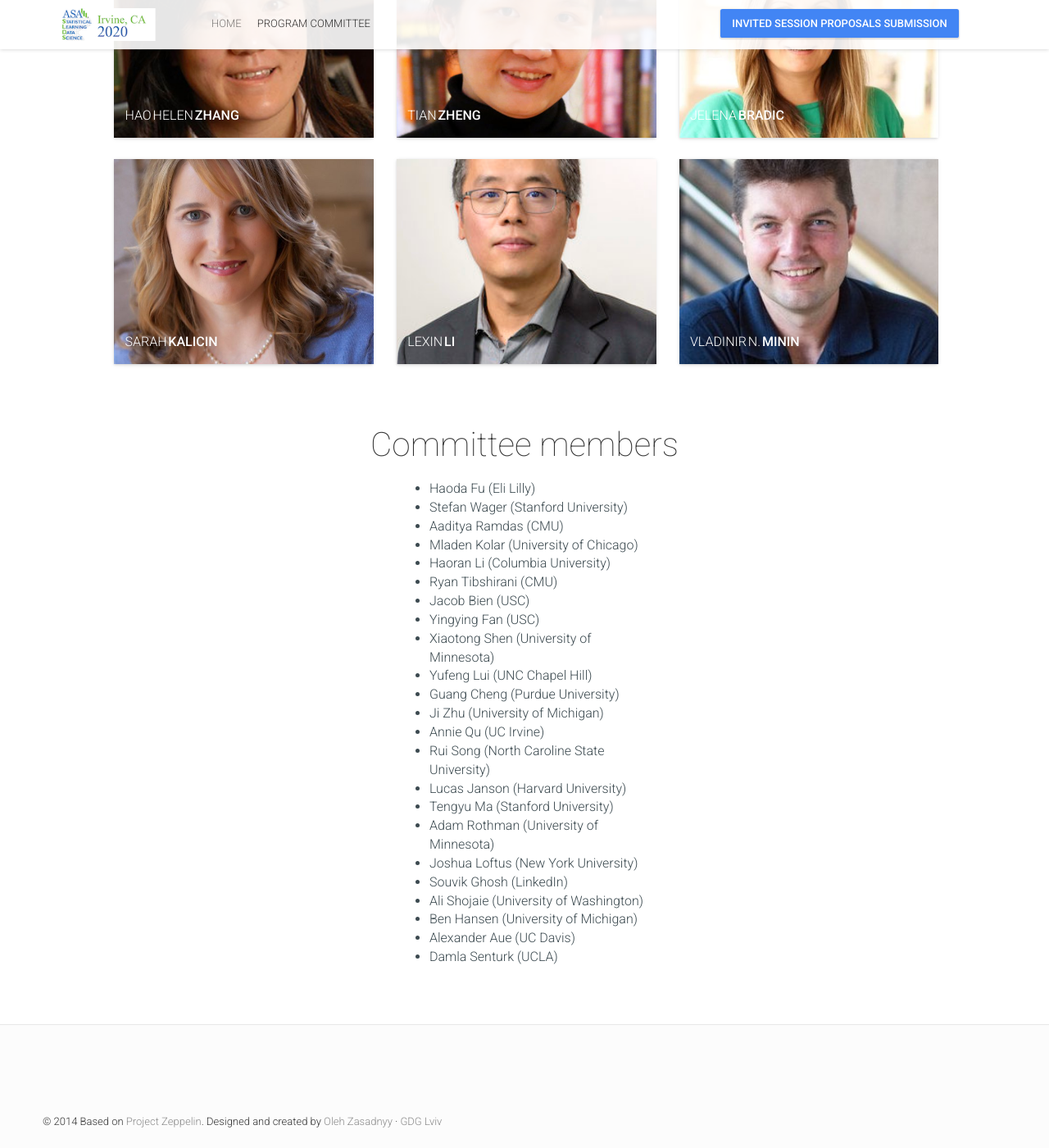
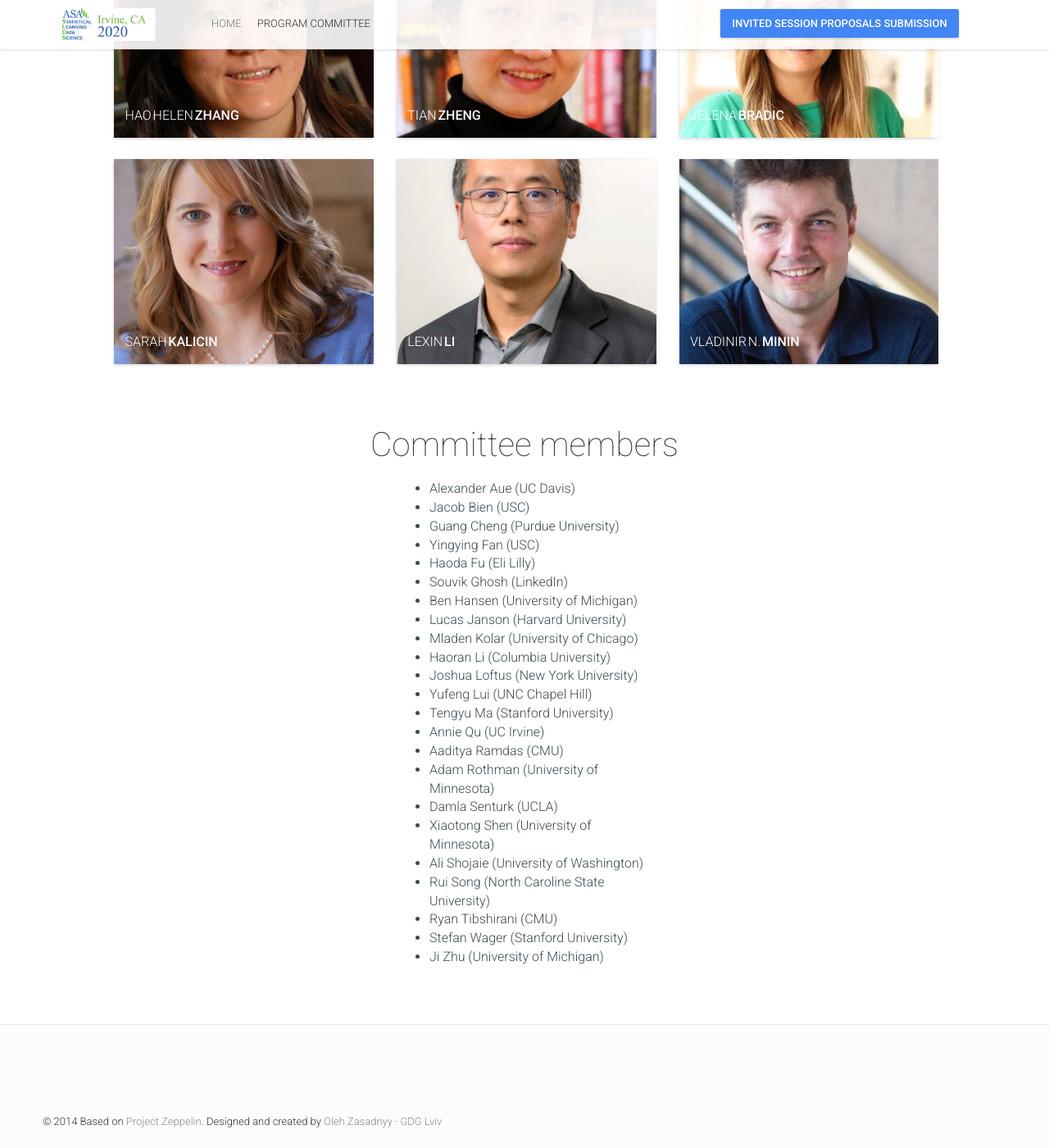
Before and after one commit to ASASLDS/SLDS2020, a Jekyll site: the page built from team.html, in a window 1280 px wide and 1400 px high, scrolled down 764 px. Shown: the whole window at 82% size. Built offline with Jekyll 4.4.1, drawn with Linux system fonts in a browser that asks for light colours; nearby versions of some CDN libraries; comment, search, counter and statistics services are not loaded.

Commit message:
Sort the team by surname

```diff
--- a/_includes/team.html
+++ b/_includes/team.html
@@ -37,7 +37,8 @@
             <h4 class="text-left animated hiding appear-animation-trigger" data-animation="fadeInUp" data-delay="0">Committee members</h4>
             <div class="col-md-4 col-sm-6 col-xs-12 cols-centered appear-animation">
                 <ul>
-                    {% for teamMember in site.data.team %} {% if teamMember.subTeam != null %}
+                    {% assign sorted_team = (site.data.team | sort: 'surname') %}
+                    {% for teamMember in sorted_team %} {% if teamMember.subTeam != null %}
                         <li class="committeeName"> <a href="{{ teamMember.url }}">
                             {{ teamMember.name }} <span>{{ teamMember.surname }}</span> ({{ teamMember.affiliation }})
                         </a> </li>
```
